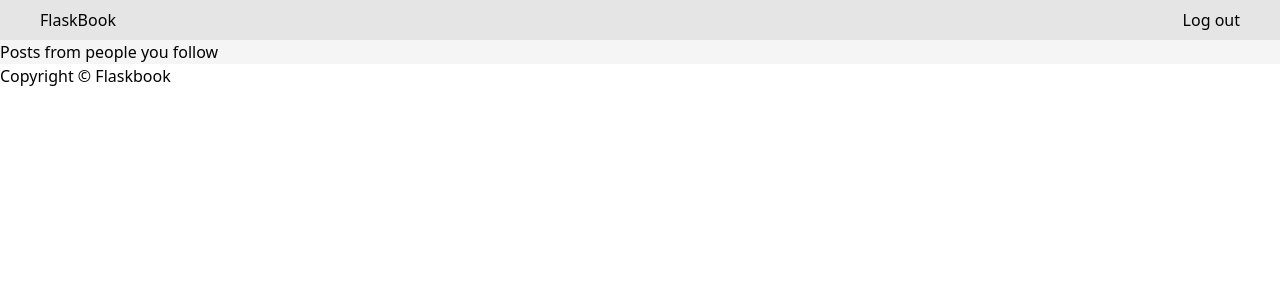
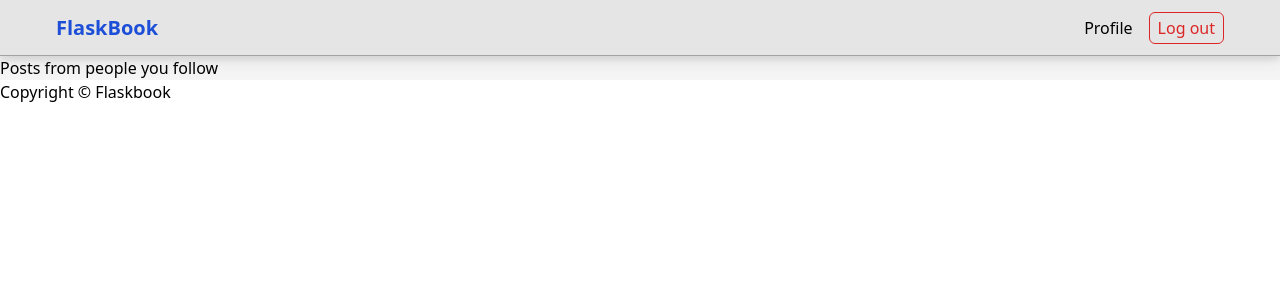
Before and after one commit to andrewphm/acs-1220-final-project, a Flask app: page / in a window 1280 px wide. Shown: the top 300 px of the page. Run offline with Flask 2, Linux system fonts and the light colour scheme; the visitor is signed in with stand-in values (Sample User, id 1); data comes from the database, SQL or seed files in the repository; both versions use the stored data as it was after the commit; data that the repository does not hold is empty; style sheets or scripts are compiled from the project's sources; parts of the project's set-up code (start-up, migrations or seed data) failed here and were passed over; some libraries are stand-ins or nearby versions.

Commit message:
Add styling to header

```diff
--- a/flaskbook_app/templates/base.html
+++ b/flaskbook_app/templates/base.html
@@ -9,12 +9,25 @@
     <script src="https://cdn.tailwindcss.com"></script>
   </head>
   <body class="min-w-screen min-h-screen">
-    <header class="w-full h-10 bg-neutral-200 flex items-center px-10 justify-between">
-      <a href="/">FlaskBook</a>
+    <header
+      class="w-full h-14 bg-neutral-200 flex items-center px-14 justify-between border-b border-b-neutral-400 drop-shadow-lg"
+    >
+      <a class="text-blue-700 text-xl font-bold" href="/">FlaskBook</a>
       <nav>
         <div>
-          <ul class="flex">
-            <li><a href="/logout">Log out</a></li>
+          <ul class="flex gap-x-4">
+            <li>
+              <a class="font-medium" href="/{{ current_user.username }}"
+                ><p class="hover:underline">Profile</p></a
+              >
+            </li>
+            <li class="hover:scale-[1.03] transform duration-100">
+              <a
+                class="border border-red-600 text-red-600 rounded-md px-2 py-1 font-medium"
+                href="/logout"
+                >Log out</a
+              >
+            </li>
           </ul>
         </div>
       </nav>
```
Also changed, not shown: flaskbook_app/database.db.
